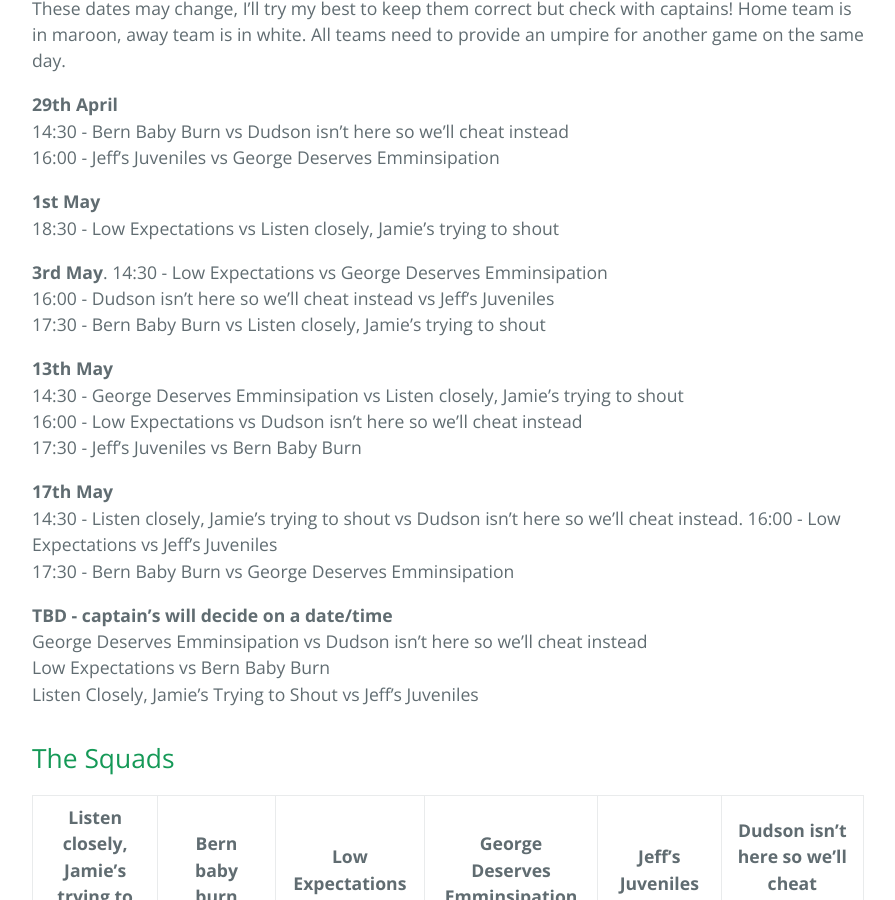
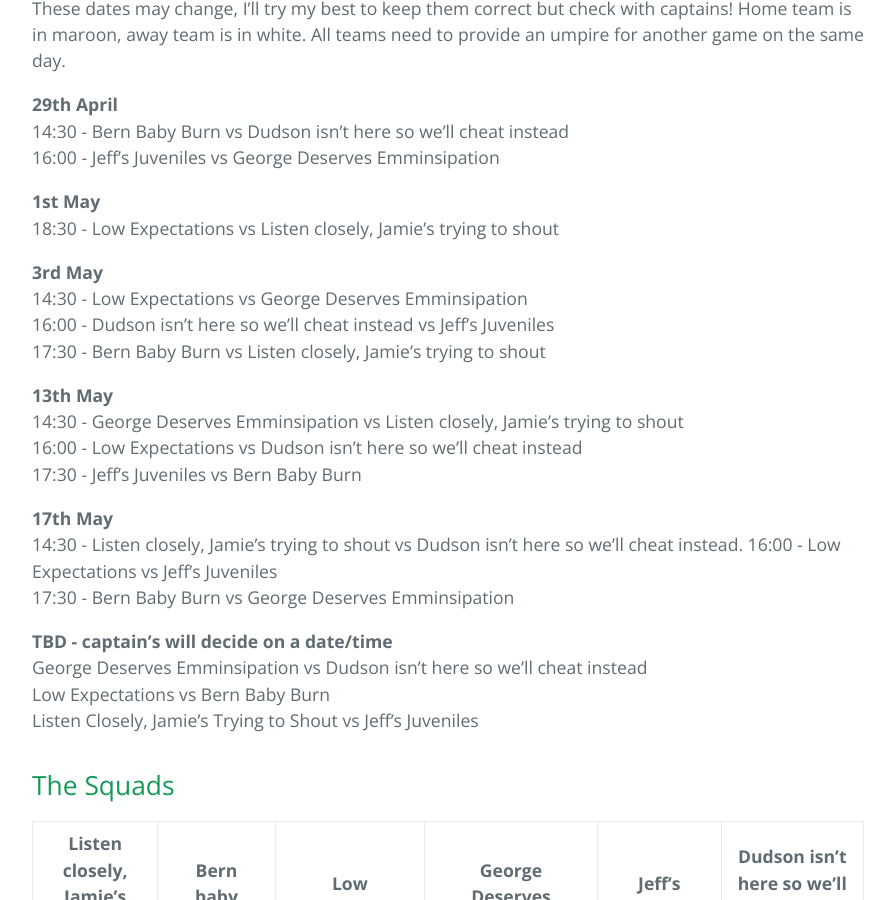
Before and after one commit to behradkoohy/summerleague, a Jekyll site: the page built from index.md, in a window 1280 px wide and 900 px high, scrolled down 1473 px. Shown: the whole window, without its empty margins (192-1087 px from the left). Built offline with Jekyll 4.4.1, drawn with Linux system fonts in a browser that asks for light colours; our own code applies the rules of GitHub Pages for plain Markdown files.

```diff
--- a/index.md
+++ b/index.md
@@ -27,7 +27,7 @@ These dates may change, I'll try my best to keep them correct but check with cap
 **1st May**
 18:30 - Low Expectations vs Listen closely, Jamie’s trying to shout
 
-**3rd May**.
+**3rd May**
 14:30 - Low Expectations vs George Deserves Emminsipation
 16:00 - Dudson isn't here so we'll cheat instead vs Jeff's Juveniles
 17:30 - Bern Baby Burn vs Listen closely, Jamie’s trying to shout
```
